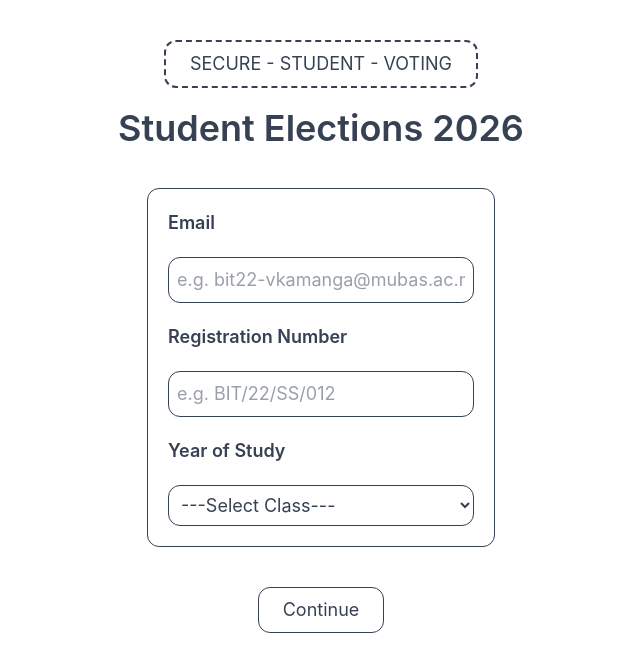
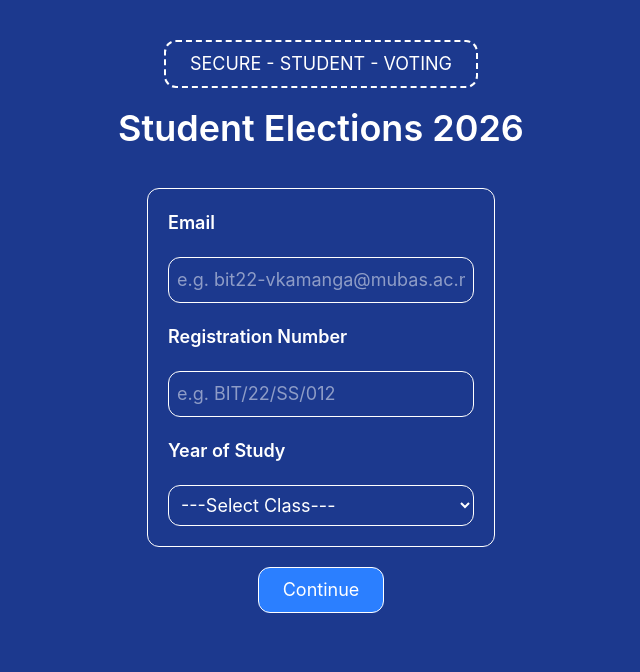
Before and after one commit to Vitumbiko-Kamanga/min_voting_system_react, a React (Vite) app: page / in a window 1280 px wide. Shown: the top 672 px of the page, without its empty margins (319-959 px from the left). Built offline with nearby package versions, Linux system fonts and the light colour scheme.

Commit message:
Coloring the login page without proper styling

```diff
--- a/src/components/Btn.jsx
+++ b/src/components/Btn.jsx
@@ -1,10 +1,25 @@
 function Btn({btnType,text}){
-
-    return(
-        <>
-            <button className="border mt-10 rounded-xl px-6 py-2 " type={btnType}>{text}</button>
-        </>
-    );
+    if(btnType === "submit"){
+        return(
+            <>
+                <button className="border mt-5 rounded-xl px-6 py-2 bg-blue-500 text-white" type={btnType}>{text}</button>
+            </>
+        );
+    }
+    else if(btnType === "reset"){
+        return(
+            <>
+                <button className="border mt-10 rounded-xl px-6 py-2 bg-gray-300 text-gray-700" type={btnType}>{text}</button>
+            </>
+        );
+    }
+    else{
+        return(
+            <>
+                <button className="border mt-10 rounded-xl px-6 py-2 bg-gray-300 text-gray-700" type="button">{text}</button>
+            </>
+        );
+    }
 }
 
 export default Btn;
--- a/src/components/LoginScreen.jsx
+++ b/src/components/LoginScreen.jsx
@@ -3,7 +3,7 @@ import Btn from './Btn.jsx'
 function LoginScreen(){
     let now = new Date().getUTCFullYear();
     return(
-        <div className='pt-10 text-center text-gray-700 text-lg '>
+        <div className='pt-10 text-center text-white text-lg bg-blue-900 h-screen'>
             <section>
                 <p className='border-dashed border-2 w-fit rounded-xl py-2 px-6 flex flex-col mx-auto'>SECURE - STUDENT - VOTING</p>
                 <h1 className='text-4xl font-semibold mt-5 '>Student Elections {now}</h1>
```
